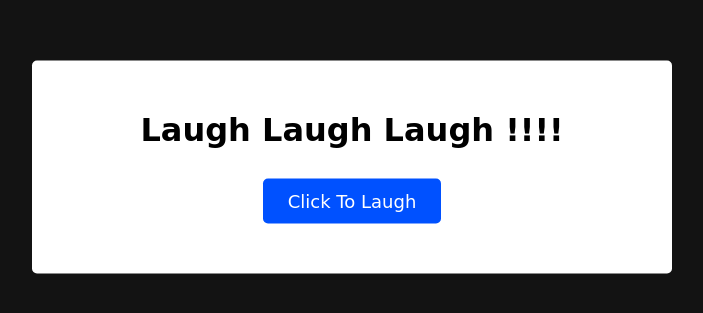
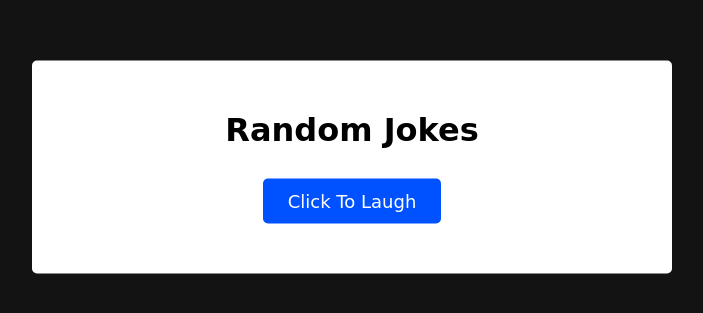
Before and after one commit to SAHIL-Sharma21/Random-Joke-genrator, a plain HTML site: page index.html in a window 1280 px wide. Shown: the part 233-546 px from the top of the page, without its empty margins (288-991 px from the left). Drawn offline with Linux system fonts and the light colour scheme; no server answers.

Commit message:
Update index.html

```diff
--- a/index.html
+++ b/index.html
@@ -13,7 +13,7 @@
 </head>
 <body>
     <div class="wrapper">
-        <h1> Laugh Laugh Laugh !!!!</h1>
+        <h1>Random Jokes</h1>
         <p id="joke"> </p>
         <button id="btn">Click To Laugh</button>
     </div>
```
